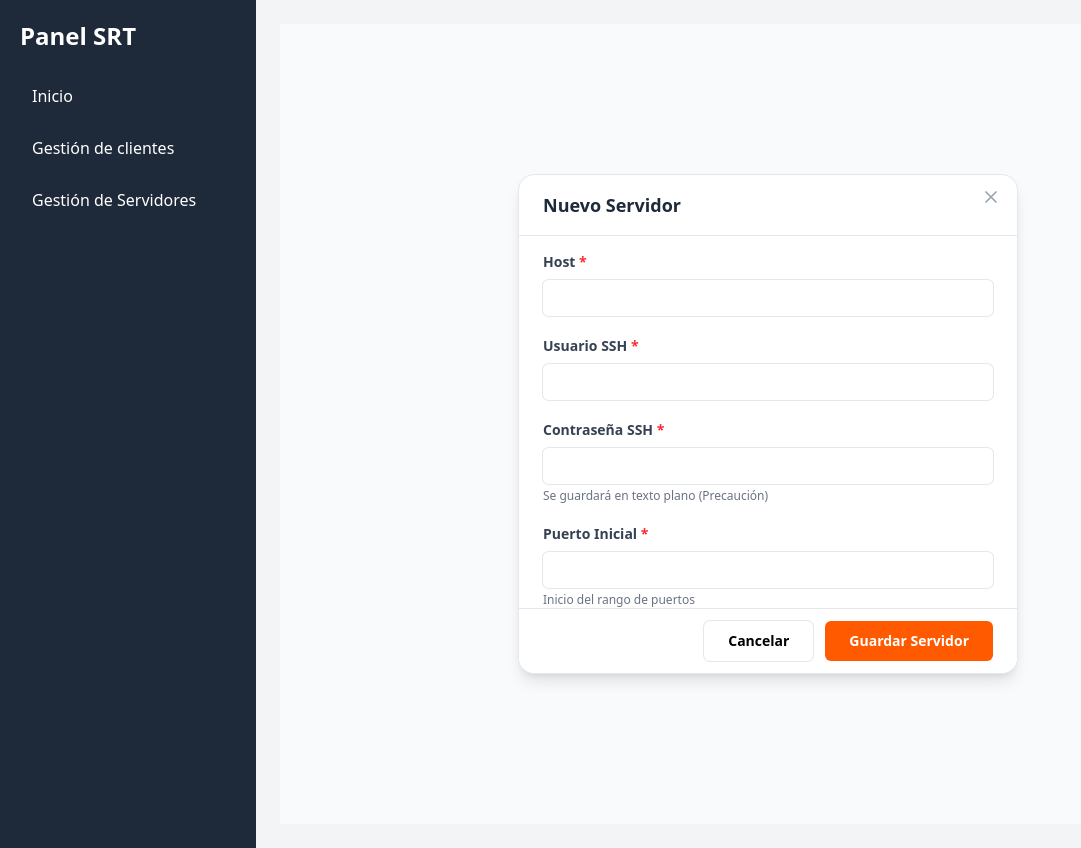
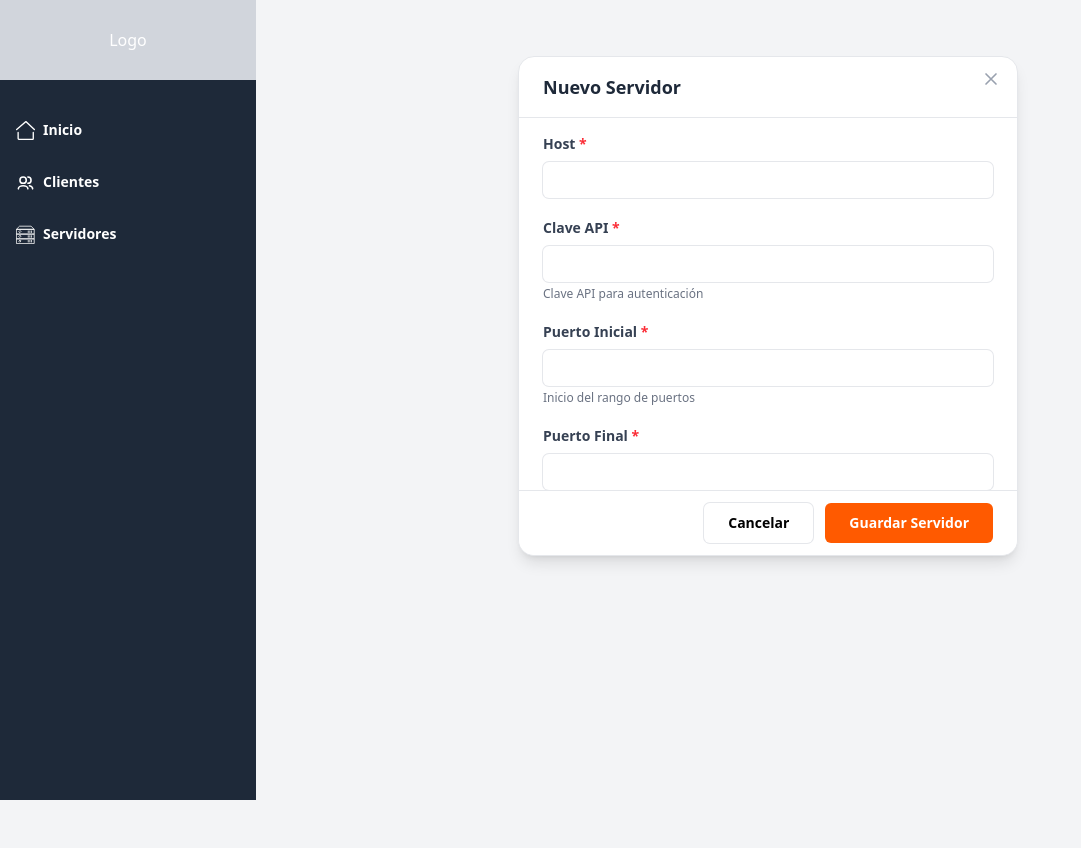
Before and after one commit to diego9677/unidades_moviles, a Django app: page /servers/add/ in a window 1280 px wide. Shown: the whole page, without its empty margins (0-1081 px from the left). After the commit the page ends 800 px from the top, so only its background shows below. Run offline with Django 5.2, Linux system fonts and the light colour scheme; the visitor is signed in with stand-in values (Sample User, id 1); some libraries are stand-ins or nearby versions.

Commit message:
feat: Implement initial models and migrations for Server, User, and Client
- Created models for Server, User, and PortServer with appropriate fields and relationships.
- Updated Client model to include a ForeignKey relationship to Server.
- Added unique constraint to Client name field.
- Implemented API service for client management, replacing SSH service calls with API calls.
- Updated views to handle client creation, deletion, and actions using the new API service.
- Refactored templates to improve structure and styling, including new icons for navigation.
- Removed unused migration files and cleaned up CSS styles.

```diff
--- a/config/settings.py
+++ b/config/settings.py
@@ -27,6 +27,8 @@ DEBUG = True
 
 ALLOWED_HOSTS = ["*"]
 
+# settings.py
+AUTH_USER_MODEL = 'core.User'
 
 # Application definition
 
--- a/core/forms.py
+++ b/core/forms.py
@@ -1,14 +1,15 @@
 from django import forms
-from django.contrib.auth.models import User
-from .models import Client, Server
+from .models import Client, Server, User
+
 
 class ServerForm(forms.ModelForm):
     class Meta:
         model = Server
-        fields = '__all__'
+        fields = ['host', 'api_key', 'initial_port', 'final_port']
         widgets = {
-            'password': forms.PasswordInput(render_value=True),
+            'api_key': forms.PasswordInput(render_value=True),
         }
+
 
 class ClientCreateForm(forms.ModelForm):
     username = forms.CharField(label="Usuario", max_length=150, help_text="Nombre de usuario para el panel")
@@ -17,9 +18,9 @@ class ClientCreateForm(forms.ModelForm):
 
     class Meta:
         model = Client
-        fields = ['server', 'name'] # port_list removed from fields, logic handles it
+        fields = ['server', 'name']  # port_list removed from fields, logic handles it
         help_texts = {
-             'server': 'Seleccione el servidor donde se alojará este cliente.',
+            'server': 'Seleccione el servidor donde se alojará este cliente.',
         }
 
     def clean_username(self):
@@ -41,6 +42,7 @@ class ClientCreateForm(forms.ModelForm):
 
         return cleaned_data
 
+
 class ClientUpdateForm(forms.ModelForm):
     port_list = forms.CharField(label="Lista de Puertos", help_text="Ingrese los puertos separados por coma (ej: 1001, 1002)")
 
@@ -59,7 +61,7 @@ class ClientUpdateForm(forms.ModelForm):
         # We need to handle "self collision" if we are editing.
 
         if not ports_str:
-             return cleaned_data
+            return cleaned_data
 
         try:
             ports = [int(p.strip()) for p in ports_str.split(',') if p.strip()]
@@ -80,25 +82,26 @@ class ClientUpdateForm(forms.ModelForm):
             # Remove current instance ports from used_ports
             current_ports_str = self.instance.port_list
             if current_ports_str:
-                 try:
+                try:
                     current_ports = [int(p.strip()) for p in current_ports_str.split(',') if p.strip()]
                     for p in current_ports:
                         if p in used_ports:
                             used_ports.remove(p)
-                 except:
-                     pass
+                except Exception as e:
+                    print(e)
+                    pass
 
             # Now check
             for port in ports:
-                 if not (server.initial_port <= port <= server.final_port):
-                     raise forms.ValidationError(f"El puerto {port} está fuera del rango ({server.initial_port}-{server.final_port})")
-                 if port in used_ports:
-                     raise forms.ValidationError(f"El puerto {port} ya está en uso.")
+                if not (server.initial_port <= port <= server.final_port):
+                    raise forms.ValidationError(f"El puerto {port} está fuera del rango ({server.initial_port}-{server.final_port})")
+                if port in used_ports:
+                    raise forms.ValidationError(f"El puerto {port} ya está en uso.")
 
         elif server:
-             # New server assignment (or new object, handled by CreateForm, but UpdateForm can also set server)
-             is_valid, error_msg = server.check_ports_availability(ports)
-             if not is_valid:
-                 raise forms.ValidationError(error_msg)
+            # New server assignment (or new object, handled by CreateForm, but UpdateForm can also set server)
+            is_valid, error_msg = server.check_ports_availability(ports)
+            if not is_valid:
+                raise forms.ValidationError(error_msg)
 
         return cleaned_data
--- a/core/models/__init__.py
+++ b/core/models/__init__.py
@@ -1,2 +1,3 @@
 from .clients import * # noqa
 from .servers import * # noqa
+from .users import * # noqa
--- a/core/static/core/css/index.css
+++ b/core/static/core/css/index.css
@@ -35,7 +35,6 @@
     --color-blue-200: oklch(88.2% 0.059 254.128);
     --color-blue-500: oklch(62.3% 0.214 259.815);
     --color-blue-600: oklch(54.6% 0.245 262.881);
-    --color-blue-700: oklch(48.8% 0.243 264.376);
     --color-blue-800: oklch(42.4% 0.199 265.638);
     --color-indigo-600: oklch(51.1% 0.262 276.966);
     --color-indigo-900: oklch(35.9% 0.144 278.697);
@@ -62,12 +61,8 @@
     --text-sm--line-height: calc(1.25 / 0.875);
     --text-lg: 1.125rem;
     --text-lg--line-height: calc(1.75 / 1.125);
-    --text-xl: 1.25rem;
-    --text-xl--line-height: calc(1.75 / 1.25);
     --text-2xl: 1.5rem;
     --text-2xl--line-height: calc(2 / 1.5);
-    --text-3xl: 1.875rem;
-    --text-3xl--line-height: calc(2.25 / 1.875);
     --font-weight-medium: 500;
     --font-weight-semibold: 600;
     --font-weight-bold: 700;
@@ -640,6 +632,9 @@
   .bg-gray-200 {
     background-color: var(--color-gray-200);
   }
+  .bg-gray-300 {
+    background-color: var(--color-gray-300);
+  }
   .bg-gray-800 {
     background-color: var(--color-gray-800);
   }
@@ -1349,26 +1276,6 @@
     box-shadow: var(--tw-inset-shadow), var(--tw-inset-ring-shadow), var(--tw-ring-offset-shadow), var(--tw-ring-shadow), var(--tw-shadow);
   }
 }
-@property --tw-rotate-x {
-  syntax: "*";
-  inherits: false;
-}
-@property --tw-rotate-y {
-  syntax: "*";
-  inherits: false;
-}
-@property --tw-rotate-z {
-  syntax: "*";
-  inherits: false;
-}
-@property --tw-skew-x {
-  syntax: "*";
-  inherits: false;
-}
-@property --tw-skew-y {
-  syntax: "*";
-  inherits: false;
-}
 @property --tw-space-y-reverse {
   syntax: "*";
   inherits: false;
@@ -1388,48 +1295,6 @@
   syntax: "*";
   inherits: false;
   initial-value: solid;
-}
-@property --tw-gradient-position {
-  syntax: "*";
-  inherits: false;
-}
-@property --tw-gradient-from {
-  syntax: "<color>";
-  inherits: false;
-  initial-value: #0000;
-}
-@property --tw-gradient-via {
-  syntax: "<color>";
-  inherits: false;
-  initial-value: #0000;
-}
-@property --tw-gradient-to {
-  syntax: "<color>";
-  inherits: false;
-  initial-value: #0000;
-}
-@property --tw-gradient-stops {
-  syntax: "*";
-  inherits: false;
-}
-@property --tw-gradient-via-stops {
-  syntax: "*";
-  inherits: false;
-}
-@property --tw-gradient-from-position {
-  syntax: "<length-percentage>";
-  inherits: false;
-  initial-value: 0%;
-}
-@property --tw-gradient-via-position {
-  syntax: "<length-percentage>";
-  inherits: false;
-  initial-value: 50%;
-}
-@property --tw-gradient-to-position {
-  syntax: "<length-percentage>";
-  inherits: false;
-  initial-value: 100%;
 }
 @property --tw-font-weight {
   syntax: "*";
@@ -1584,24 +1449,10 @@
 @layer properties {
   @supports ((-webkit-hyphens: none) and (not (margin-trim: inline))) or ((-moz-orient: inline) and (not (color:rgb(from red r g b)))) {
     *, ::before, ::after, ::backdrop {
-      --tw-rotate-x: initial;
-      --tw-rotate-y: initial;
-      --tw-rotate-z: initial;
-      --tw-skew-x: initial;
-      --tw-skew-y: initial;
       --tw-space-y-reverse: 0;
       --tw-space-x-reverse: 0;
       --tw-divide-y-reverse: 0;
       --tw-border-style: solid;
-      --tw-gradient-position: initial;
-      --tw-gradient-from: #0000;
-      --tw-gradient-via: #0000;
-      --tw-gradient-to: #0000;
-      --tw-gradient-stops: initial;
-      --tw-gradient-via-stops: initial;
-      --tw-gradient-from-position: 0%;
-      --tw-gradient-via-position: 50%;
-      --tw-gradient-to-position: 100%;
       --tw-font-weight: initial;
       --tw-tracking: initial;
       --tw-shadow: 0 0 #0000;
--- a/templates/core/client_form.html
+++ b/templates/core/client_form.html
@@ -6,7 +6,7 @@
 {% endblock %}
 
 {% block main_content %}
-<div class="min-h-screen flex items-center justify-center px-4 py-8 bg-gray-50">
+<div class="flex items-center justify-center px-4 py-8">
     <div class="w-[500px] h-[500px] bg-white shadow-lg rounded-2xl border border-gray-200 overflow-hidden relative flex flex-col">
         <!-- Header minimalista -->
         <div class="relative px-6 py-4 border-b border-gray-200">
--- a/templates/core/server_form.html
+++ b/templates/core/server_form.html
@@ -6,7 +6,7 @@
 {% endblock %}
 
 {% block main_content %}
-<div class="min-h-screen flex items-center justify-center px-4 py-8 bg-gray-50">
+<div class="flex items-center justify-center px-4 py-8" x-data="serverForm()">
     <div class="w-[500px] h-[500px] bg-white shadow-lg rounded-2xl border border-gray-200 overflow-hidden relative flex flex-col">
         <!-- Header minimalista -->
         <div class="relative px-6 py-4 border-b border-gray-200">
@@ -28,7 +28,7 @@
             </div>
             {% endif %}
 
-            <form method="post" class="space-y-5">
+            <form method="post" class="space-y-5" x-ref="serverForm">
                 {% csrf_token %}
 
                 {% for field in form %}
@@ -56,7 +56,7 @@
             <a href="{% url 'server_list' %}" class="btn-light px-6 py-2.5 w-auto">
                 Cancelar
             </a>
-            <button type="submit" form="server-form" class="btn-primary px-6 py-2.5 w-auto">
+            <button type="button" @click="submitForm()" class="btn-primary px-6 py-2.5 w-auto">
                 Guardar Servidor
             </button>
         </div>
@@ -64,17 +64,12 @@
 </div>
 
 <script>
-// Hacer que el botón submit funcione con el formulario
-document.addEventListener('DOMContentLoaded', function() {
-    const form = document.querySelector('form');
-    const submitBtn = document.querySelector('button[type="submit"]');
-
-    if (form && submitBtn) {
-        submitBtn.addEventListener('click', function(e) {
-            e.preventDefault();
-            form.submit();
-        });
+function serverForm() {
+    return {
+        submitForm() {
+            this.$refs.serverForm.submit();
+        }
     }
-});
+}
 </script>
 {% endblock %}
--- /dev/null
+++ b/templates/icons/clients_icon.html
@@ -0,0 +1,15 @@
+<svg
+    xmlns="http://www.w3.org/2000/svg"
+    width="{% if size %}{{ size }}{% else %}20{% endif %}"
+    height="{% if size %}{{ size }}{% else %}20{% endif %}"
+    viewBox="0 0 24 24"
+>
+    <path
+        fill="none"
+        stroke="currentColor"
+        stroke-linecap="round"
+        stroke-linejoin="round"
+        stroke-width="2"
+        d="M21 20c0-1.742-1.67-3.223-4-3.773M15 20c0-2.21-2.686-4-6-4s-6 1.79-6 4m12-7a4 4 0 0 0 0-8m-6 8a4 4 0 1 1 0-8a4 4 0 0 1 0 8Z"
+    />
+</svg>
--- /dev/null
+++ b/templates/icons/home_icon.html
@@ -0,0 +1,11 @@
+<svg
+    xmlns="http://www.w3.org/2000/svg"
+    width="{% if size %}{{ size }}{% else %}20{% endif %}"
+    height="{% if size %}{{ size }}{% else %}20{% endif %}"
+    viewBox="0 0 20 20"
+>
+    <path
+        fill="currentColor"
+        d="M18.178 11.373a.7.7 0 0 1 .7.7v5.874c.027.812-.071 1.345-.434 1.68c-.338.311-.828.4-1.463.366H3.144C2.5 19.961 2 19.7 1.768 19.173c-.154-.347-.226-.757-.226-1.228v-5.873a.7.7 0 0 1 1.4 0v5.873c0 .232.026.42.07.562l.036.098l-.003-.01c.001-.013.03-.008.132-.002h13.84c.245.014.401 0 .456-.001l.004-.001c-.013-.053.012-.27 0-.622v-5.897a.7.7 0 0 1 .701-.7ZM10.434 0c.264 0 .5.104.722.297l8.625 8.139a.7.7 0 1 1-.962 1.017l-8.417-7.944l-9.244 7.965a.7.7 0 0 1-.915-1.06L9.689.277l.086-.064c.214-.134.428-.212.66-.212Z"
+    />
+</svg>
--- /dev/null
+++ b/templates/icons/server_icon.html
@@ -0,0 +1,20 @@
+<svg
+    xmlns="http://www.w3.org/2000/svg"
+    width="{% if size %}{{ size }}{% else %}20{% endif %}"
+    height="{% if size %}{{ size }}{% else %}20{% endif %}"
+    viewBox="0 0 24 24"
+    fill="currentColor"
+>
+    <g
+        fill="none"
+        stroke="currentColor"
+        stroke-linecap="round"
+        stroke-linejoin="round"
+        stroke-miterlimit="10"
+    >
+        <path d="M22.5 5.5H.5v6h22zm-4-4h-14l-4 4h22zm1 6v2m-2-2v2m-2-2v2"/>
+        <path d="M4.75 7.25L3.5 8.5l1.25 1.25L6 8.5zM22.5 11.5H.5v6h22zm-3 2v2m-2-2v2m-2-2v2"/>
+        <path d="M4.75 13.25L3.5 14.5l1.25 1.25L6 14.5zM22.5 17.5H.5v6h22zm-3 2v2m-2-2v2m-2-2v2"/>
+        <path d="M4.75 19.25L3.5 20.5l1.25 1.25L6 20.5z"/>
+    </g>
+</svg>
--- a/templates/index.html
+++ b/templates/index.html
@@ -4,24 +4,35 @@
 <div class="min-h-screen flex">
 
     <!-- SIDEBAR -->
-    <aside class="w-64 bg-gray-800 text-white p-5 space-y-6">
-        <h2 class="text-2xl font-bold">Panel SRT</h2>
+    <aside class="w-64 bg-gray-800 text-white space-y-6">
+        <div class="h-20 bg-gray-300 flex items-center justify-center">
+            Logo
+        </div>
 
-        <nav class="space-y-3">
+        <nav class="flex flex-col">
 
             <a href="{% url 'home' %}"
-               class="block px-3 py-2 rounded hover:bg-gray-700">
-                Inicio
+               class="p-4 rounded hover:bg-gray-700 flex items-center gap-2">
+               {% include 'icons/home_icon.html' with size=19 %}
+               <span class="text-sm font-semibold text-white">
+                    Inicio
+                </span>
             </a>
 
             <a href="{% url 'client_list' %}"
-               class="block px-3 py-2 rounded hover:bg-gray-700">
-                Gestión de clientes
+               class="p-4 rounded hover:bg-gray-700 flex items-center gap-2">
+                {% include 'icons/clients_icon.html' with size=19 %}
+                <span class="text-sm font-semibold text-white">
+                    Clientes
+                </span>
             </a>
 
             <a href="{% url 'server_list' %}"
-               class="block px-3 py-2 rounded hover:bg-gray-700">
-                Gestión de Servidores
+               class="p-4 rounded hover:bg-gray-700 flex items-center gap-2">
+                {% include 'icons/server_icon.html' with size=19 %}
+                <span class="text-sm font-semibold text-white">
+                    Servidores
+                </span>
             </a>
 
         </nav>
```
Also changed, not shown: other parts of core/static/core/css/index.css (+6 -77 lines), core/admin.py (+17 -5 lines), core/models/clients.py (+5 -5 lines), core/models/servers.py (+9 -12 lines), core/models/users.py (added, +34 -0 lines), core/services/client_api_service.py (added, +142 -0 lines), core/views/clients.py (+20 -20 lines), core/migrations/0001_initial.py, core/migrations/0002_alter_client_name.py (added), core/migrations/0002_server_portserver_client_server.py (deleted), 1 other file.
